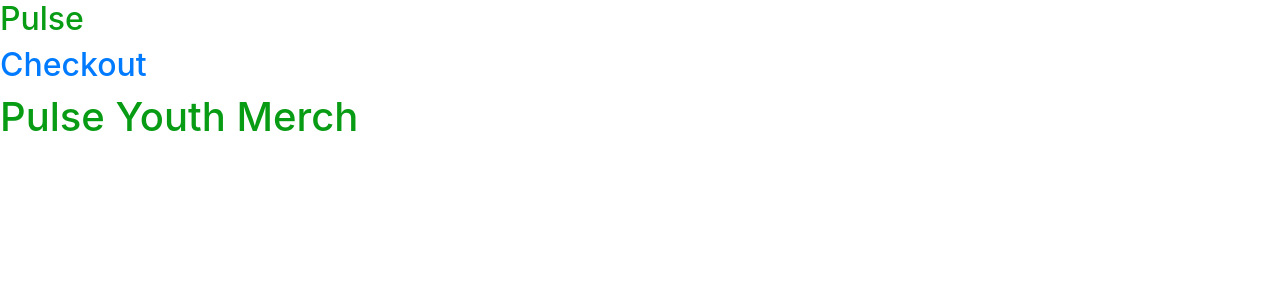
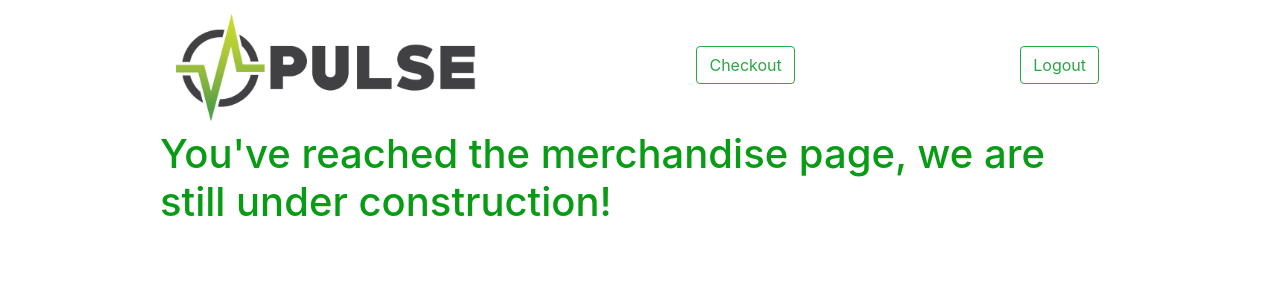
Before and after one commit to woollard21/PulseSoloProject, a Flask app: page /store in a window 1280 px wide. Shown: the top 300 px of the page. Run offline with Flask 3, Linux system fonts and the light colour scheme; the visitor is signed in with stand-in values (Sample User, id 1); some libraries are stand-ins or nearby versions.

Commit message:
Add files via upload

```diff
--- a/solo_project/flask_app/templates/create_post.html
+++ b/solo_project/flask_app/templates/create_post.html
@@ -9,10 +9,9 @@
 </head>
 <body>
     <div id="container">
-        <div id="header">
-            <h2>Pulse</h2>
+        <div>
+            <a href="/successful/creation/"><img src="static/img/pulse_logo1.jpg"> </a>
         </div>
-        <div>
 {% with messages = get_flashed_messages(category_filter=["post"]) %}<!-- declare a variable called messages -->
     {% if messages %}<!-- check if there are any messages -->
         {% for message in messages %}<!-- loop through the messages -->
--- a/solo_project/flask_app/templates/pulse_merch.html
+++ b/solo_project/flask_app/templates/pulse_merch.html
@@ -8,13 +8,14 @@
     <title>Pulse Merch Page</title>
 </head>
 <body>
-    <div id="conatiner">
-        <div id="header">
-            <h2>Pulse</h2>
-            <h2><a href="">Checkout</a></h2>
-        </div>
+    <div id="container">
+            <nav class="navbar ">
+                <a href="/successful/creation/"><img src="http://localhost:5000/static/img/pulse_logo1.jpg"></a>
+                <a href=""><button class="btn btn-outline-success" >Checkout</button></a>
+                <form action ="/logout" method="post"><button class="btn btn-outline-success" >Logout</button>
+            </nav>
         <div>
-            <h1>Pulse Youth Merch</h1>
+            <h1>You've reached the merchandise page, we are still under construction!</h1>
         </div>
     </div>
 </body>
--- a/solo_project/flask_app/templates/register_page.html
+++ b/solo_project/flask_app/templates/register_page.html
@@ -10,11 +10,7 @@
 <body>
     <div id="container">
         <div id="header">
-            <!-- <h2>Pulse</h2> -->
-            <img src="static/img/pulse_logo1.jpg">
-        </div>
-        <div>
-            <!-- <h1>Pulse Youth Group</h1> -->
+            <a href="/"><img src="http://localhost:5000/static/img/pulse_logo1.jpg"></a>
         </div>
 {% with messages = get_flashed_messages(category_filter=["registration"]) %}<!-- declare a variable called messages -->
     {% if messages %}<!-- check if there are any messages -->
```
Also changed, not shown: solo_project/flask_app/templates/pulse_social.html (+3 -4 lines).
